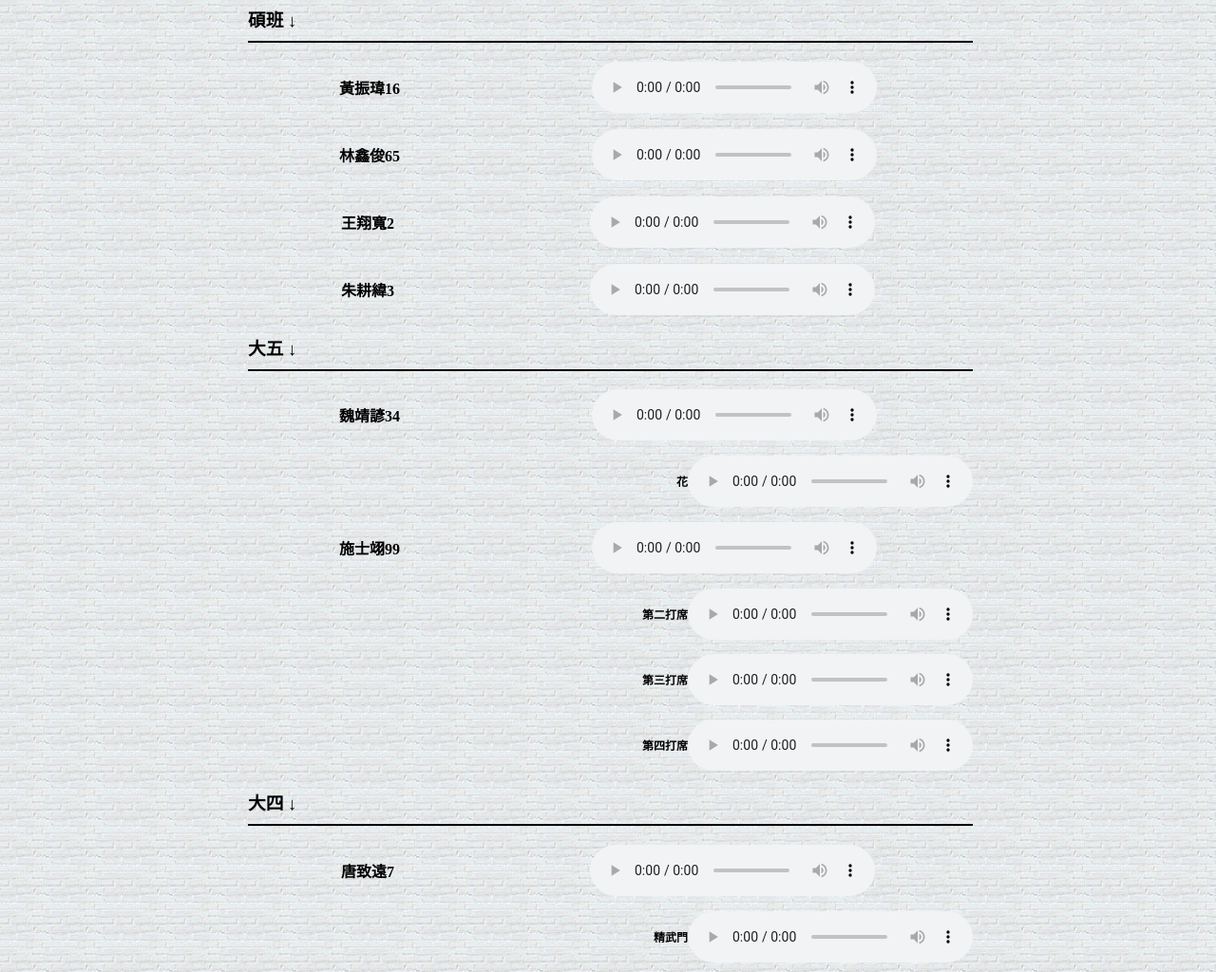
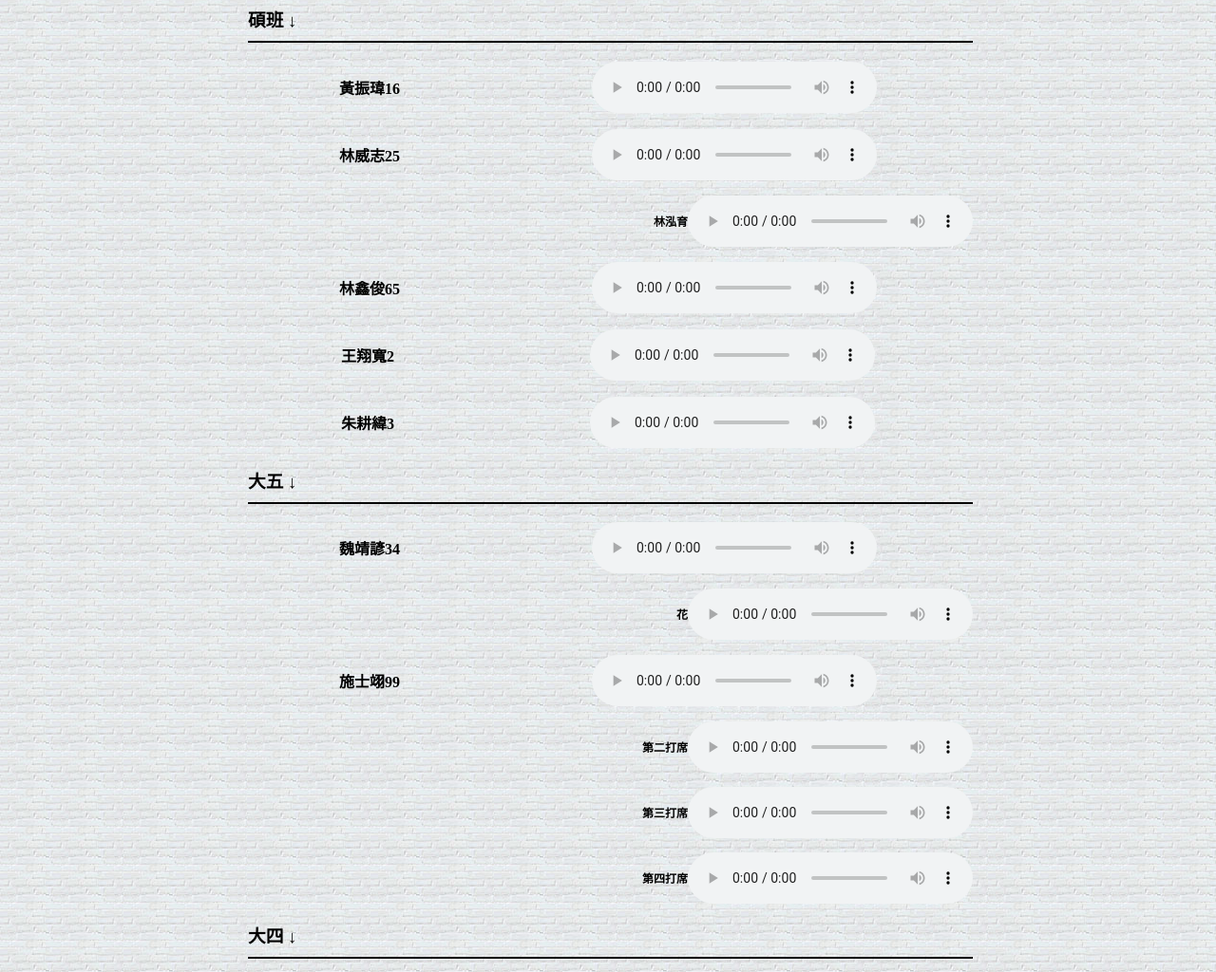
Before and after one commit to KengWei-Chu/CheerSong, a plain HTML site: page index.html in a window 1280 px wide. Shown: the part 818-1842 px from the top of the page at 95% size. Drawn offline with Linux system fonts and the light colour scheme.

Commit message:
Update index.html

```diff
--- a/index.html
+++ b/index.html
@@ -80,8 +80,11 @@
             <audio src="music/music99-2.mp3" controls controlsList="nodownload" preload="auto" id="music" loop ></audio>
         </div>
     </section>
-    <!--
+
     <section id="ob">
+
+
+        <!--
         <h3 class="grade">OB &#8595;</h3>
 
         <div class="song">
@@ -149,7 +152,14 @@
             <p>黃振瑋16</p>
             <audio src="music/music16.mp3" controls controlsList="nodownload" id="music" loop></audio>
         </div>
-
+        <div class="song">
+            <p>林威志25</p>
+            <audio src="music/music25-4.mp3" controls controlsList="nodownload" id="music" loop></audio>
+        </div>
+        <div class="song second">
+            <p class="small">林泓育</p>
+            <audio src="music/music25.mp3" controls controlsList="nodownload" id="music" loop ></audio>
+        </div>
         <div class="song">
             <p>林鑫俊65</p>
             <audio src="music/musicob66.mp3" controls controlsList="nodownload" id="music" loop></audio>
@@ -353,6 +363,10 @@
             <audio src="music/musicgang.mp3" controls controlsList="nodownload" preload="auto" id="music" loop></audio>
         </div>
         <div class="song">
+            <p>謝秉廷89</p>
+            <audio src="music/musicgang.mp3" controls controlsList="nodownload" preload="auto" id="music" loop></audio>
+        </div>
+        <div class="song">
             <p>黃聖堯97</p>
             <audio src="music/musicgang.mp3" controls controlsList="nodownload" preload="auto" id="music" loop></audio>
         </div>
```
